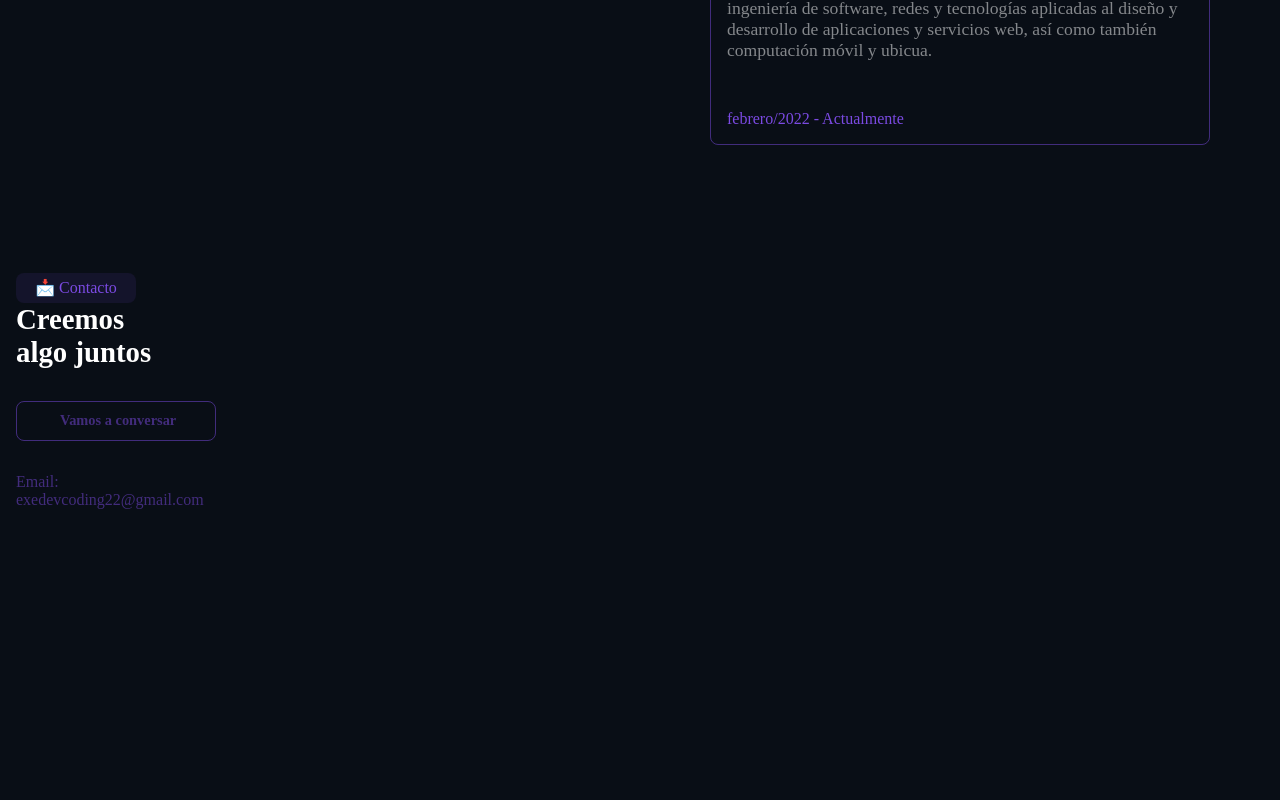
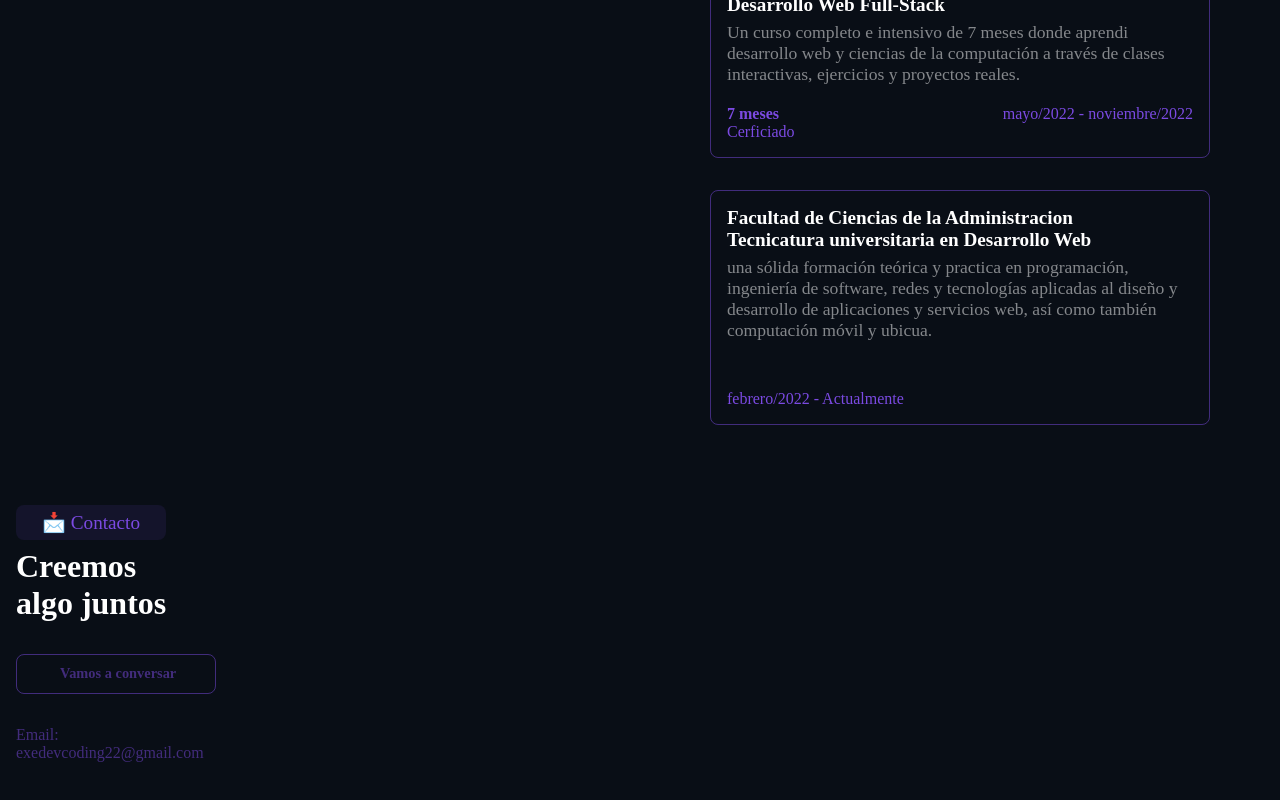
Before and after one commit to ExequielMaydana/Portfolio-NextJS, a Next.js app: page / in a window 1280 px wide. Shown: the part 2450-3250 px from the top of the page. Before the commit the page ends 3007 px from the top, so only its background shows below. Built offline with nearby package versions, Linux system fonts and the light colour scheme; a web font is replaced by a local one.

Commit message:
add margin

```diff
--- a/src/styles/AboutMe.module.css
+++ b/src/styles/AboutMe.module.css
@@ -113,8 +113,6 @@
         display: flex;
         flex-direction: row;
         justify-content: space-around;
-        margin-top: 0;
-        margin-bottom: 5em;
     }
 
     .aboutPhoto {
--- a/src/styles/Contact.module.css
+++ b/src/styles/Contact.module.css
@@ -1,18 +1,19 @@
-.sectionContact{
+.sectionContact {
     width: 100%;
     margin: 3em 0;
     padding: 0 1em;
 }
 
-.containerTitleContact{
+.containerTitleContact {
     width: 100%;
     display: flex;
     flex-direction: column;
     align-items: flex-start;
     margin-bottom: 2em;
+    gap: .5em;
 }
 
-.emojiContact{
+.emojiContact {
     width: 120px;
     height: 30px;
     display: flex;
@@ -23,20 +24,20 @@
     border-radius: 8px;
 }
 
-.titleContact{
+.titleContact {
     font-size: 1.8em;
     color: #FFFFFF;
     font-weight: 600;
 }
 
-.containerItemsContact{
+.containerItemsContact {
     display: flex;
     flex-direction: column;
     align-items: flex-start;
     gap: 2em;
 }
 
-.itemsWhatsp{
+.itemsWhatsp {
     width: 200px;
     height: 40px;
     display: flex;
@@ -56,9 +57,21 @@
     font-size: 1.5em;
 }
 
-.itemGmail{
+.itemGmail {
     display: flex;
     flex-direction: column;
     align-items: flex-start;
     color: rgba(123, 74, 226, 0.5);
 }
+
+@media screen and (min-width: 480px) {
+    .emojiContact {
+        width: 150px;
+        height: 35px;
+        font-size: 1.2em;
+    }
+
+    .titleContact{
+        font-size: 2em;
+    }
+}
--- a/src/styles/Home.module.css
+++ b/src/styles/Home.module.css
@@ -1,17 +1,7 @@
-.main {
-  /* display: flex;
-  flex-direction: column;
-  justify-content: space-between;
-  align-items: center;
-  min-height: 100vh; */
-  width: 100%;
-  display: flex;
-  flex-direction: column;
-}
 
 .home {
   width: 100%;
-  margin-bottom: 2em;
+  margin-bottom: 4em;
 }
 
 .netContainer {
@@ -261,9 +251,9 @@
   }
 
   .btnWhats {
+    width: 220px;
     height: 50px;
     font-size: 1.2em;
-    padding-inline: 1em;
   }
 }
 
@@ -334,12 +324,12 @@
 
 @media screen and (min-width: 1024px) {
   .home {
-    margin-top: 4.5em;
+    margin-top: 15em;
     display: flex;
     flex-direction: row-reverse;
     align-items: center;
     justify-content: center;
-    margin-bottom: 0;
+    margin-bottom: 10em;
   }
 
   .containerAvatar {
```
